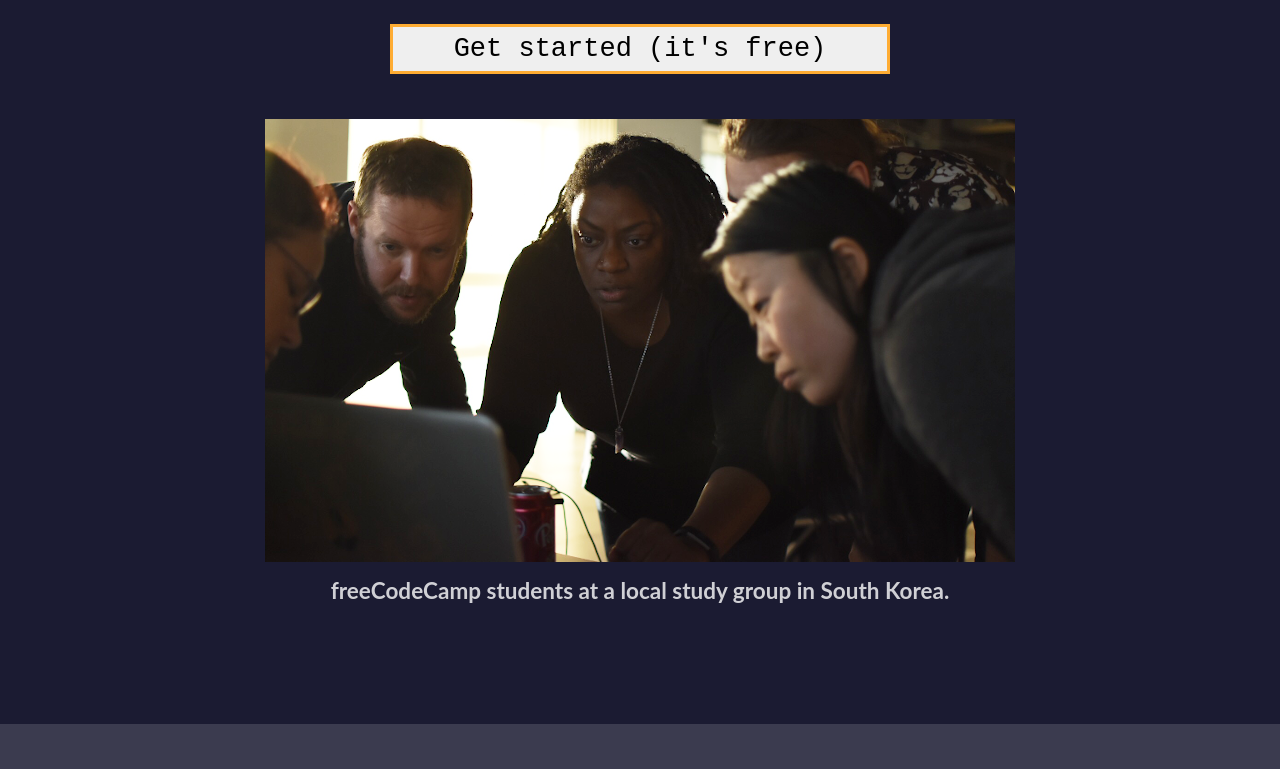
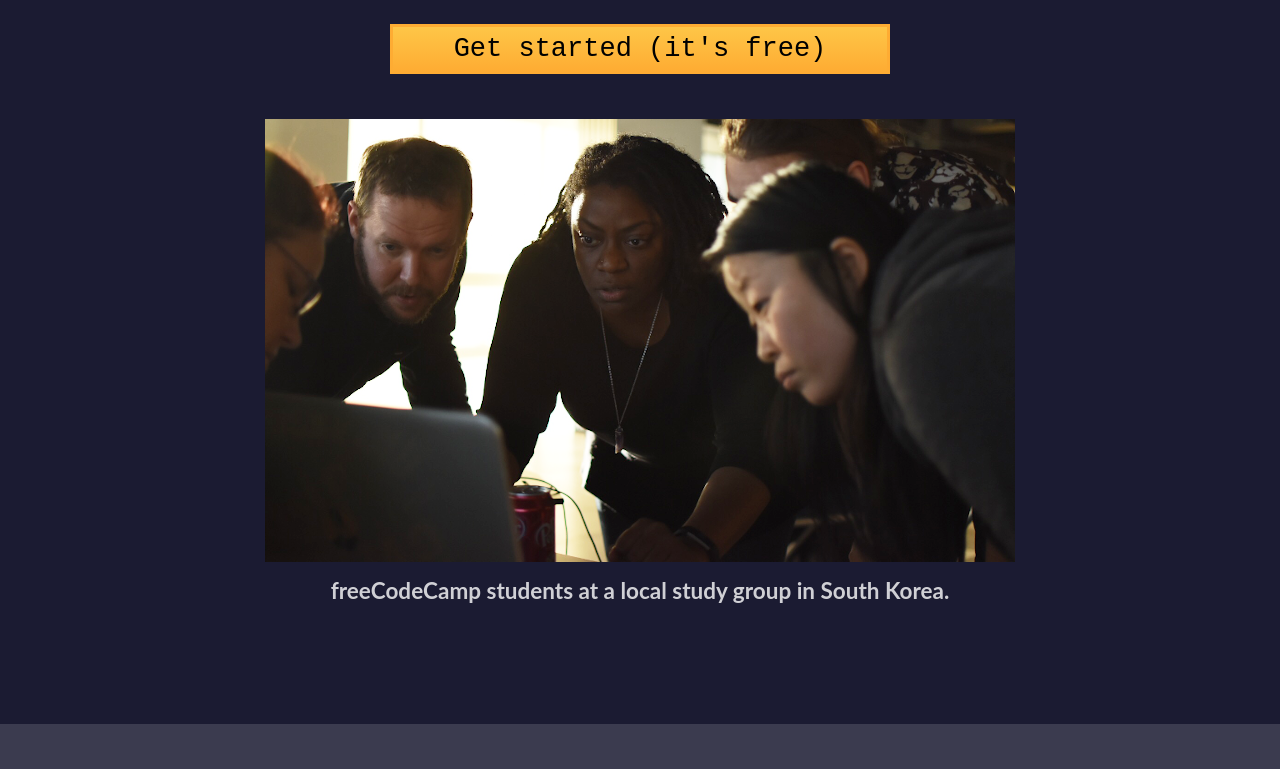
Before and after one commit to harsh661/Freecodecamp-Clone, a plain HTML site: page index.html in a window 1280 px wide. Shown: the part 564-1333 px from the top of the page. Drawn offline with Linux system fonts and the light colour scheme.

Commit message:
Update style.css

```diff
--- a/style.css
+++ b/style.css
@@ -159,6 +159,8 @@ body {
   background: -moz-linear-gradient(bottom,
    #feac33, #fec647);
   background: linear-gradient(bottom,
+   #feac33, #fec647);
+  background: -webkit-linear-gradient(bottom,
    #feac33, #fec647);
   margin: 0 20px;
 }
```
